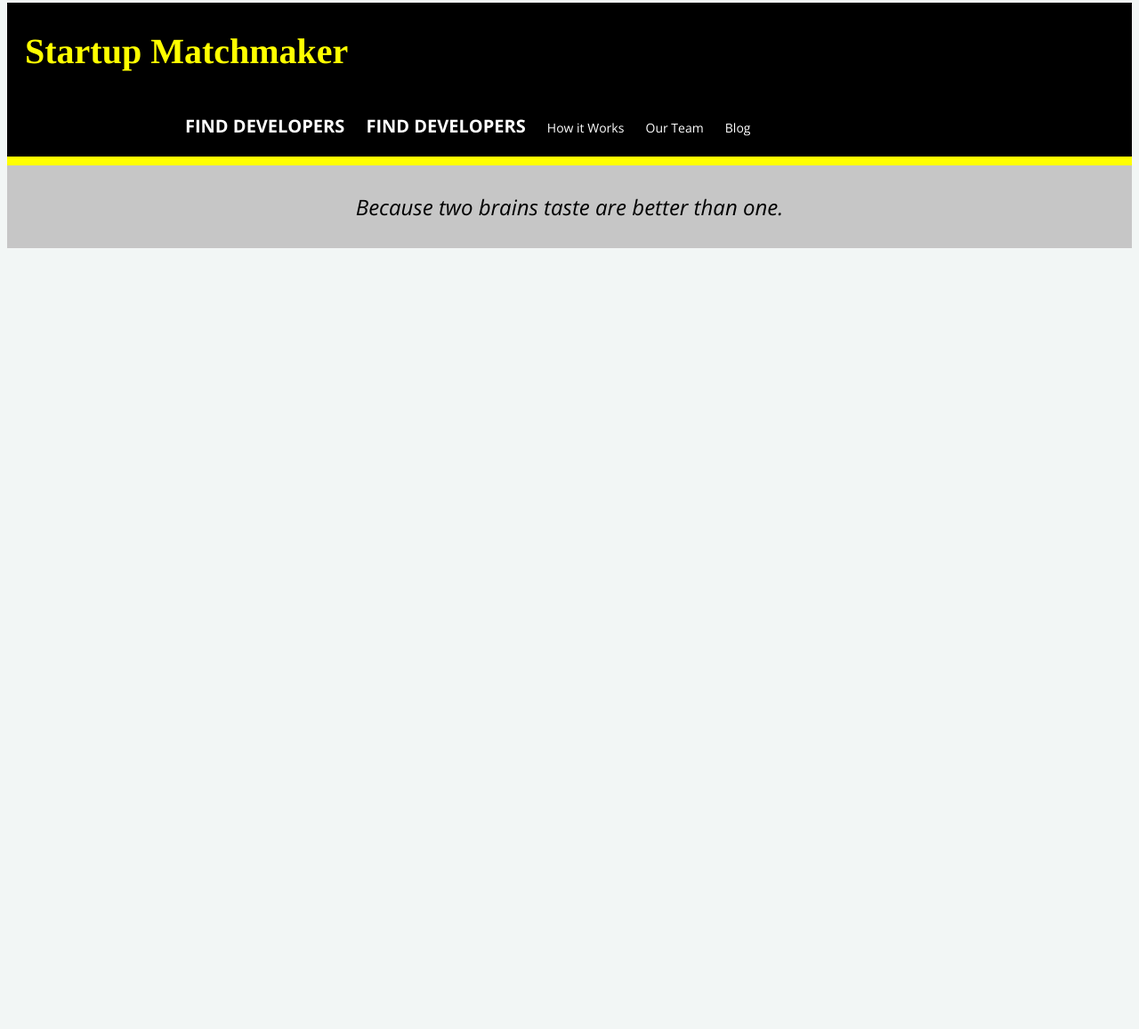
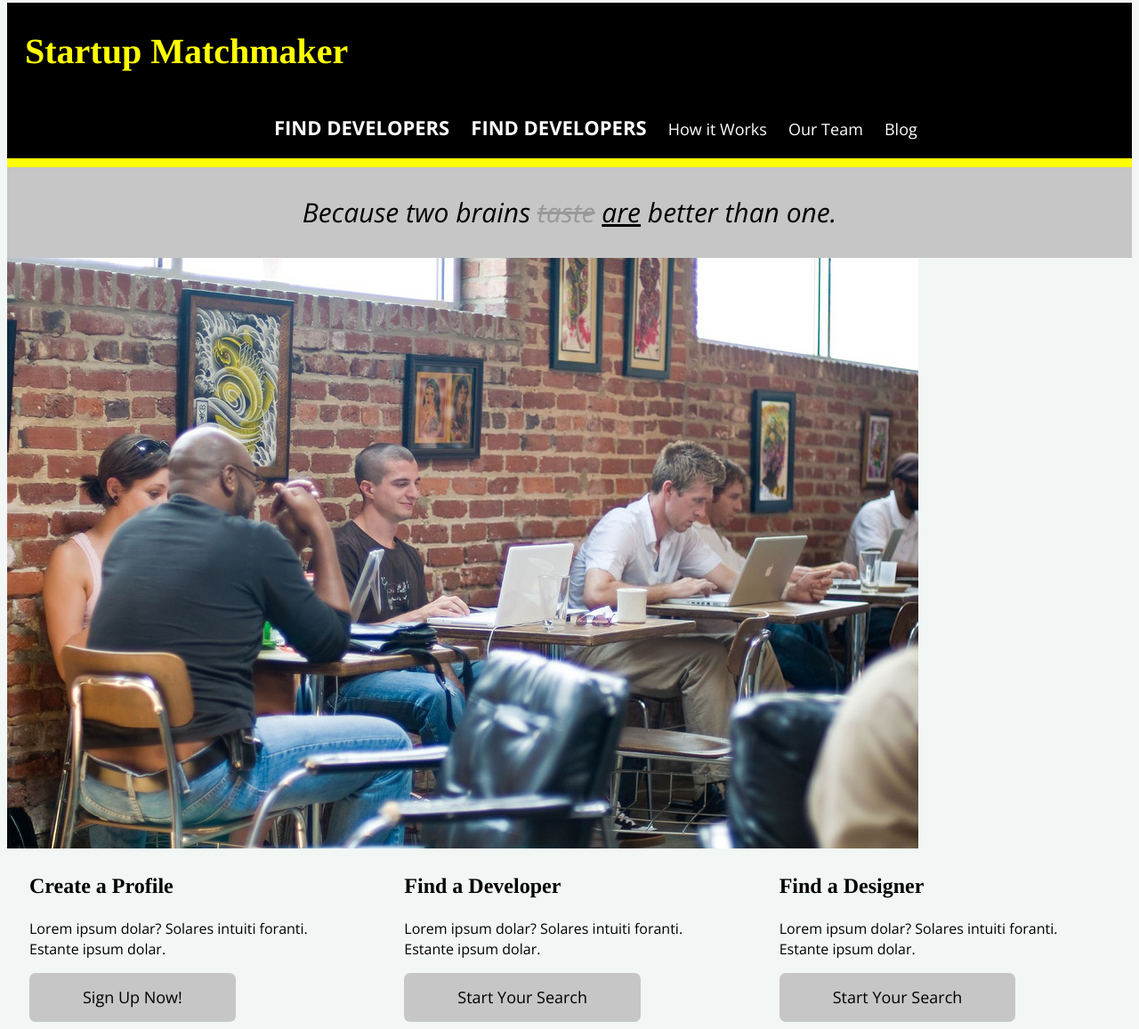
Before and after one commit to mcnamaraz/StartUpMatchMaker, a plain HTML site: page Index.html in a window 1280 px wide. Shown: the part 5-1162 px from the top of the page at 89% size. Before the commit the page ends 800 px from the top, so only its background shows below. Drawn offline with nearby package versions, Linux system fonts and the light colour scheme.

Commit message:
Working ; )

```diff
--- a/Index.html
+++ b/Index.html
@@ -17,6 +17,7 @@
 
 		</div>
 
+
 		<nav class="navigation">
 
 			<a class="allcaps nav" href="Find Developers.html">Find Developers</a>
@@ -29,13 +30,75 @@
 
 	</header>
 
+
+
 <section class="subnavtext">
 
-<div>
+	<div>
 
-<p class="brains">Because two brains taste are better than one.</p>
+		<p class="brains">Because two brains <span class="strikethrough">taste</span> <span class="yellowunderline">are</span> better than one.
 
-</div>
+		</p>
+
+	</div>
+
+</section>
+
+
+
+<section class="mainimage">
+
+	<img class="coworking" src="coworking.jpg">
+
+</section>
+
+
+
+
+
+<section class="threecolumn">
+
+	<div class="one">
+
+		<h1 class="header">Create a Profile</h1>
+
+		<p>Lorem ipsum dolar? Solares intuiti foranti. Estante ipsum dolar.
+		</p>
+				<div class="cta">
+
+						<a class="ctabuttons" href="www.zachmc.work">Sign Up Now!</a>
+				</div>
+
+	</div>
+
+	<div class="one">
+
+		<h1 class="header">Find a Developer</h1>
+
+		<p>Lorem ipsum dolar? Solares intuiti foranti. Estante ipsum dolar.
+		</p>
+
+				<div class="cta">
+
+						<a class="ctabuttons" href="www.zachmc.work">Start Your Search</a>
+				</div>
+	</div>
+
+
+	<div class="one">
+
+		<h1 class="header">Find a Designer</h1>
+
+		<p>Lorem ipsum dolar? Solares intuiti foranti. Estante ipsum dolar.
+		</p>
+
+				<div class="cta">
+
+						<a class="ctabuttons" href="www.zachmc.work">Start Your Search</a>
+				</div>
+
+
+	</div>
 
 </section>
 
--- a/MatchMaker.css
+++ b/MatchMaker.css
@@ -18,6 +18,7 @@ header {
 
 }
 
+
 a {
 
   color: white;
@@ -27,6 +28,7 @@ a {
   text-decoration: none;
 
 }
+
 
 .logo {
 
@@ -40,25 +42,27 @@ a {
 
 }
 
+
 .nav {
-font-size: 14px;
+font-size: 18px;
 
 }
+
 
   .navigation {
   display: inline-block;
   padding-top: 15px;
   padding-right: 20px;
   padding-bottom: 20px;
-  padding-left: 200px;
+  padding-left: 300px;
   text-decoration: none;
   font-weight: 300;
 
-
 }
 
+
 .allcaps {
-font-size: 20px;
+font-size: 22px;
 text-transform: uppercase;
 font-weight: 700;
 
@@ -72,6 +76,7 @@ text-align: center;
 
 }
 
+
 .brains {
 border-top-style: solid;
 border-right-style: none;
@@ -79,12 +84,69 @@ border-bottom-style: none;
 border-left-style: none;
 border-width: 10px;
 border-color: yellow;
-font-size: 24px;
 padding-top: 30px;
 padding-bottom: 30px;
 margin-top: 0px;
 margin-bottom: 0px;
+font-size: 30px;
 font-style: oblique;
 font-family: 700;
 
 }
+
+
+.strikethrough {
+color: #999999;
+text-decoration: line-through;
+
+}
+
+
+.yellowunderline {
+
+text-decoration: underline;
+
+}
+
+.mainimage {
+  width: 50%;
+  height: auto;
+}
+
+.threecolumn {
+  display: flex;
+  flex-wrap: nowrap;
+
+
+}
+
+.header {
+  font-weight: 700;
+  font-family: Times;
+}
+
+.ctabuttons {
+  vertical-align: center;
+  background-color: #c6c6c6;
+  height: 25px;
+  margin-left: auto;
+  margin-right: auto;
+  padding-top: 15px;
+  padding-left: 60px;
+  padding-right:60px;
+  padding-bottom: 15px;
+  text-align: center;
+  display: inline-block;
+  font-size: 18px;
+  font-style: normal;
+  border: #033048;
+  border-radius: 7px;
+  color: black;
+}
+
+.one  {
+padding-right: 25px;
+padding-left: 25px;
+
+
+}
```
Also changed, not shown: coworking.jpg (added), 1 other file.
